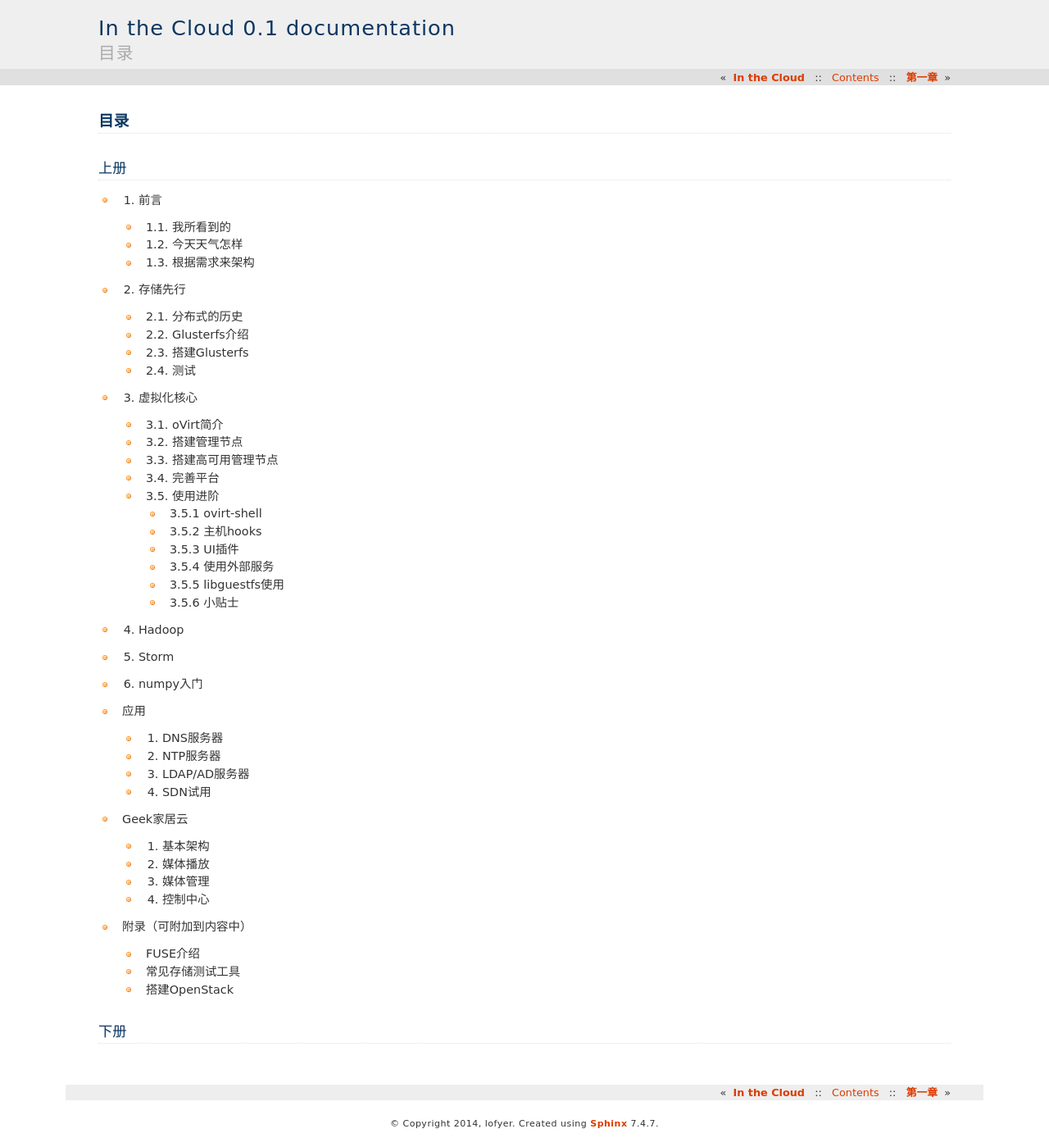
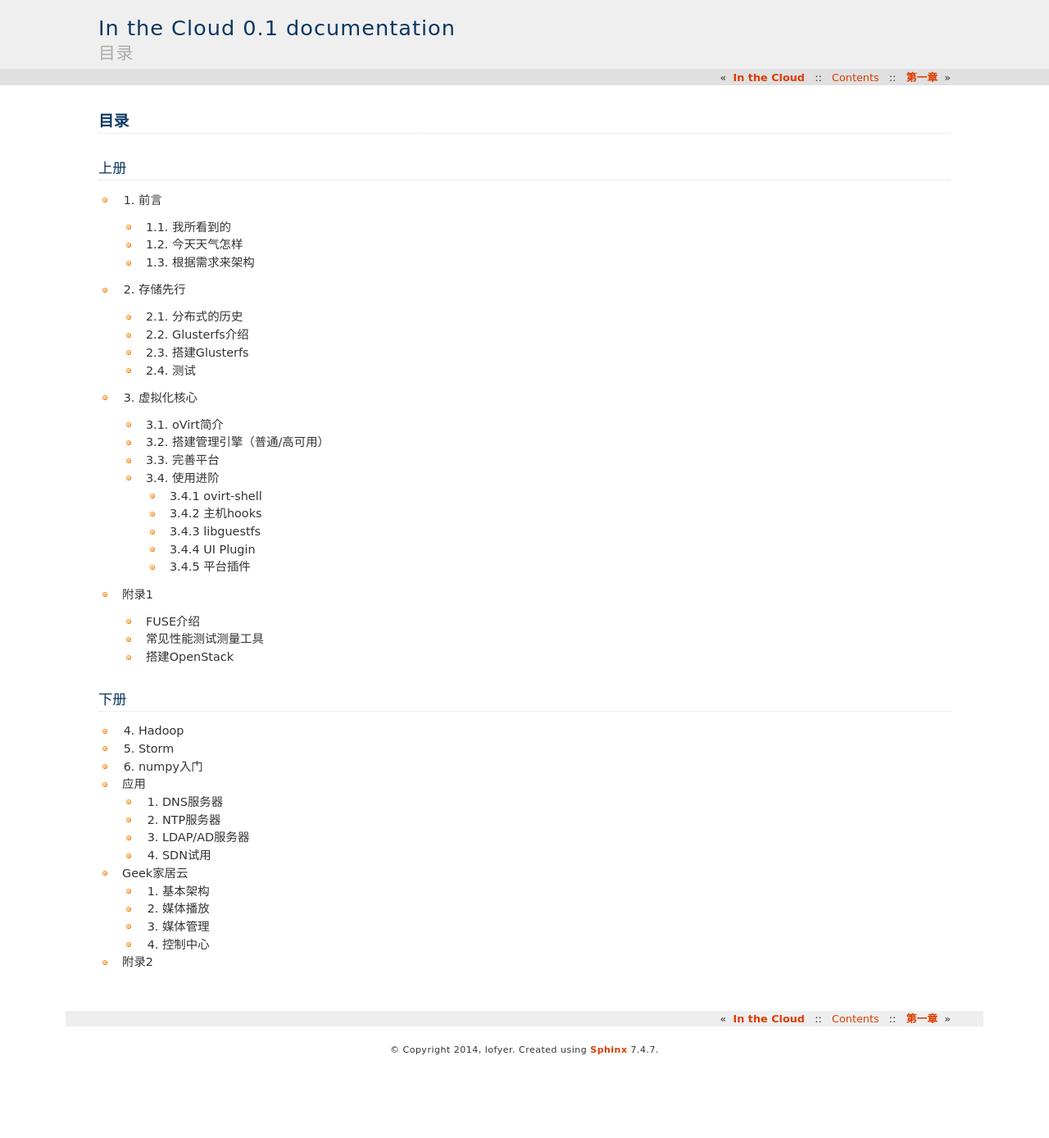
Before and after one commit to lofyer/InTheCloud, a Sphinx documentation site: the page built from source/posts/ch00.rst, in a window 1280 px wide. Shown: the whole page at 82% size. Built offline with Sphinx 7.4.7, drawn with Linux system fonts in a browser that asks for light colours; formulas are drawn with MathJax 3; after the commit the page ends 1298 px from its top, so only the background shows below that.

Commit message:
更新目录

```diff
--- a/source/posts/ch00.rst
+++ b/source/posts/ch00.rst
@@ -28,25 +28,33 @@
 
   + 3.1. oVirt简介
 
-  + 3.2. 搭建管理节点
+  + 3.2. 搭建管理引擎（普通/高可用）
 
-  + 3.3. 搭建高可用管理节点
+  + 3.3. 完善平台
 
-  + 3.4. 完善平台
+  + 3.4. 使用进阶
 
-  + 3.5. 使用进阶
+    + 3.4.1 ovirt-shell
 
-    + 3.5.1 ovirt-shell
+    + 3.4.2 主机hooks
 
-    + 3.5.2 主机hooks
+    + 3.4.3 libguestfs
 
-    + 3.5.3 UI插件
+    + 3.4.4 UI Plugin
 
-    + 3.5.4 使用外部服务
+    + 3.4.5 平台插件
 
-    + 3.5.5 libguestfs使用
+- 附录1
 
-    + 3.5.6 小贴士
+  + FUSE介绍
+
+  + 常见性能测试测量工具
+
+  + 搭建OpenStack
+
+--------
+下册
+--------
 
 - 4. Hadoop
 
@@ -74,14 +82,4 @@
 
   + 4. 控制中心
 
-- 附录（可附加到内容中）
-
-  + FUSE介绍
-
-  + 常见存储测试工具
-
-  + 搭建OpenStack
-
---------
-下册
---------
+- 附录2
--- a/source/posts/ch02.rst
+++ b/source/posts/ch02.rst
@@ -75,8 +75,6 @@
 **GFID**：glusterfs中的每一个文件或者目录都有一个独立的128位GFID，与普通文件系统中的inode类似。
 
 **节点（peer）**：即集群中含有砖块并参与构建卷的计算机。
-
-**更多**： *在以后的文档中出现。*
 
 功能特性
 ~~~~~~~~
--- a/source/posts/thanks.rst
+++ b/source/posts/thanks.rst
@@ -1,2 +1,2 @@
-联系作者
-========
+提供意见？
+==========
```
Also changed, not shown: source/posts/ch03.rst (+20 -8 lines).
